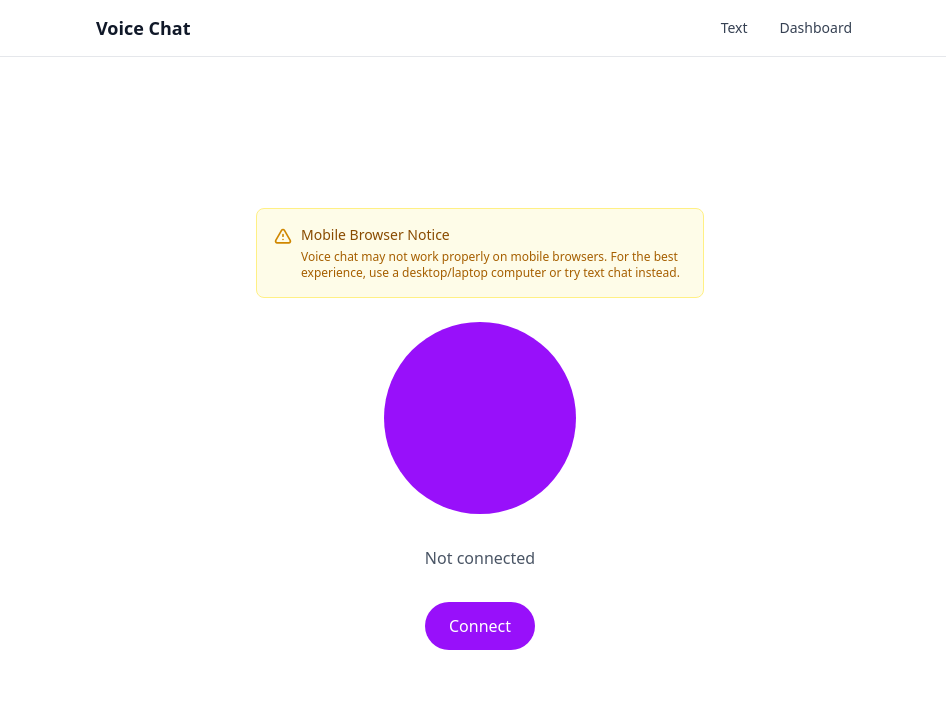
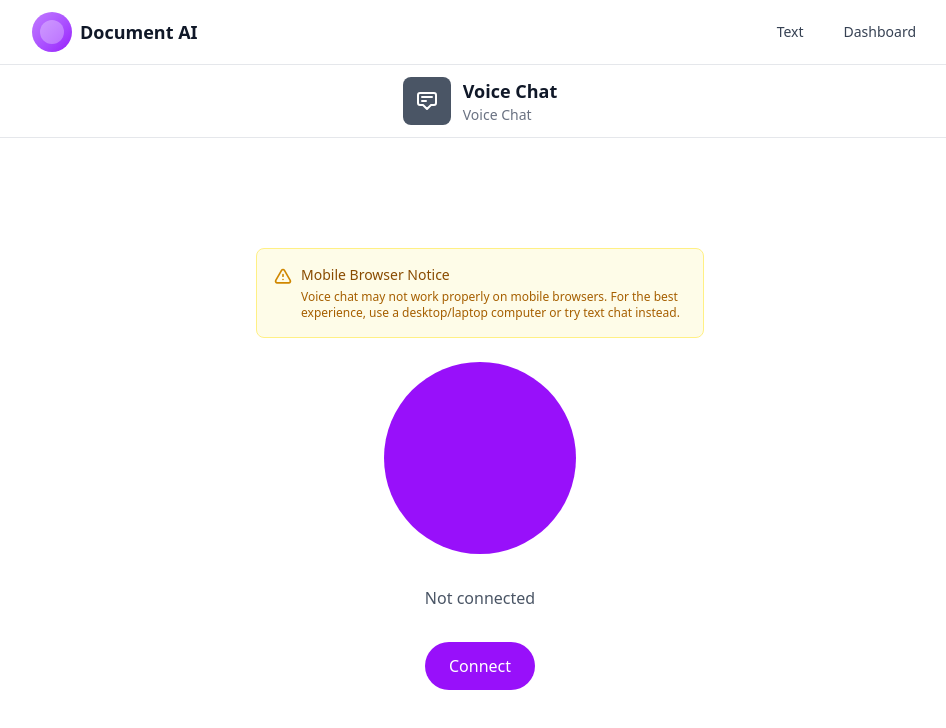
Before and after one commit to cyohan21/ai-document, a Next.js app in the folder client/: page /ai-voice in a window 1280 px wide. Shown: the top 728 px of the page, without its empty margins (160-1106 px from the left). Built offline with nearby package versions, Linux system fonts and the light colour scheme.

Commit message:
added better visibility and context for users

```diff
--- a/client/app/ai-chat/page.tsx
+++ b/client/app/ai-chat/page.tsx
@@ -15,6 +15,23 @@ export default function TestText() {
 
   // Build the voice chat URL with query params
   const voiceChatUrl = `/ai-voice${documentName ? `?documentName=${encodeURIComponent(documentName)}` : ''}`;
+
+  // Get document type from localStorage
+  const [documentType, setDocumentType] = useState<'pdf' | 'youtube' | null>(null);
+
+  useEffect(() => {
+    const currentDocId = localStorage.getItem('currentDocumentId');
+    if (currentDocId) {
+      const documentsStr = localStorage.getItem('documents');
+      if (documentsStr) {
+        const documents = JSON.parse(documentsStr);
+        const currentDoc = documents.find((doc: any) => doc.id === currentDocId);
+        if (currentDoc) {
+          setDocumentType(currentDoc.type);
+        }
+      }
+    }
+  }, []);
 
   const [messages, setMessages] = useState<Message[]>([]);
   const [inputValue, setInputValue] = useState("");
@@ -214,14 +231,14 @@ export default function TestText() {
     <div className="min-h-screen bg-white flex flex-col">
       {/* Header */}
       <div className="border-b border-gray-200 px-3 sm:px-4 py-3">
-        <div className="max-w-3xl mx-auto flex items-center justify-between gap-2">
-          <div className="flex items-center gap-2 sm:gap-3 min-w-0 flex-1">
-            <h1 className="text-base sm:text-lg font-semibold text-gray-900 whitespace-nowrap">Text Chat</h1>
-            {documentName && (
-              <span className="text-xs sm:text-sm text-gray-500 truncate hidden xs:inline">• {documentName}</span>
-            )}
-          </div>
-          <div className="flex items-center gap-1.5 sm:gap-2 flex-shrink-0">
+        <div className="max-w-4xl mx-auto flex items-center justify-between">
+          <a href="/dashboard" className="flex items-center gap-2 hover:opacity-70 transition-opacity flex-shrink-0">
+            <div className="w-8 h-8 sm:w-10 sm:h-10 rounded-full bg-gradient-to-br from-purple-400 to-purple-600 flex items-center justify-center">
+              <div className="w-5 h-5 sm:w-6 sm:h-6 rounded-full bg-white/30"></div>
+            </div>
+            <span className="text-base sm:text-lg font-bold text-gray-900 hidden sm:inline">Document AI</span>
+          </a>
+          <div className="flex items-center gap-3 sm:gap-4 flex-shrink-0">
             <a
               href={voiceChatUrl}
               className="px-2 sm:px-3 py-1.5 text-xs sm:text-sm text-gray-700 hover:bg-gray-100 rounded-lg transition-colors whitespace-nowrap"
@@ -235,6 +252,50 @@ export default function TestText() {
               Dashboard
             </a>
           </div>
+        </div>
+      </div>
+
+      {/* Document Title Bar */}
+      <div className="border-b border-gray-200 px-3 sm:px-4 py-3">
+        <div className="max-w-4xl mx-auto flex justify-center">
+          <a
+            href="/dashboard"
+            className="flex items-center gap-3 hover:opacity-70 transition-opacity"
+          >
+            {documentType ? (
+              <div className={`w-10 h-10 sm:w-12 sm:h-12 rounded-lg flex items-center justify-center flex-shrink-0 ${
+                documentType === 'youtube' ? 'bg-red-600' : 'bg-purple-600'
+              }`}>
+                {documentType === 'youtube' ? (
+                  <svg className="w-5 h-5 sm:w-6 sm:h-6 text-white" fill="currentColor" viewBox="0 0 24 24">
+                    <path d="M23.498 6.186a3.016 3.016 0 0 0-2.122-2.136C19.505 3.545 12 3.545 12 3.545s-7.505 0-9.377.505A3.017 3.017 0 0 0 .502 6.186C0 8.07 0 12 0 12s0 3.93.502 5.814a3.016 3.016 0 0 0 2.122 2.136c1.871.505 9.376.505 9.376.505s7.505 0 9.377-.505a3.015 3.015 0 0 0 2.122-2.136C24 15.93 24 12 24 12s0-3.93-.502-5.814zM9.545 15.568V8.432L15.818 12l-6.273 3.568z"/>
+                  </svg>
+                ) : (
+                  <svg className="w-5 h-5 sm:w-6 sm:h-6 text-white" fill="none" stroke="currentColor" viewBox="0 0 24 24">
+                    <path strokeLinecap="round" strokeLinejoin="round" strokeWidth={2} d="M9 12h6m-6 4h6m2 5H7a2 2 0 01-2-2V5a2 2 0 012-2h5.586a1 1 0 01.707.293l5.414 5.414a1 1 0 01.293.707V19a2 2 0 01-2 2z" />
+                  </svg>
+                )}
+              </div>
+            ) : (
+              <div className="w-10 h-10 sm:w-12 sm:h-12 rounded-lg flex items-center justify-center bg-gray-600 flex-shrink-0">
+                <svg className="w-5 h-5 sm:w-6 sm:h-6 text-white" fill="none" stroke="currentColor" viewBox="0 0 24 24">
+                  <path strokeLinecap="round" strokeLinejoin="round" strokeWidth={2} d="M7 8h10M7 12h4m1 8l-4-4H5a2 2 0 01-2-2V6a2 2 0 012-2h14a2 2 0 012 2v8a2 2 0 01-2 2h-3l-4 4z" />
+                </svg>
+              </div>
+            )}
+            <div className="min-w-0 flex-1">
+              <h1 className="text-base sm:text-lg font-semibold text-gray-900 truncate">
+                {documentName && documentName.length > 65
+                  ? (() => {
+                      const truncated = documentName.substring(0, 65);
+                      const lastSpace = truncated.lastIndexOf(' ');
+                      return (lastSpace > 0 ? truncated.substring(0, lastSpace) : truncated) + '...';
+                    })()
+                  : documentName || 'Text Chat'}
+              </h1>
+              <p className="text-xs sm:text-sm text-gray-500">Text Chat</p>
+            </div>
+          </a>
         </div>
       </div>
 
--- a/client/app/ai-voice/page.tsx
+++ b/client/app/ai-voice/page.tsx
@@ -15,6 +15,23 @@ export default function TestAI() {
 
   // Build the text chat URL with query params
   const textChatUrl = `/ai-chat${documentName ? `?documentName=${encodeURIComponent(documentName)}` : ''}`;
+
+  // Get document type from localStorage
+  const [documentType, setDocumentType] = useState<'pdf' | 'youtube' | null>(null);
+
+  useEffect(() => {
+    const currentDocId = localStorage.getItem('currentDocumentId');
+    if (currentDocId) {
+      const documentsStr = localStorage.getItem('documents');
+      if (documentsStr) {
+        const documents = JSON.parse(documentsStr);
+        const currentDoc = documents.find((doc: any) => doc.id === currentDocId);
+        if (currentDoc) {
+          setDocumentType(currentDoc.type);
+        }
+      }
+    }
+  }, []);
 
   const [messages, setMessages] = useState<Message[]>([]);
   const [inputValue, setInputValue] = useState("");
@@ -528,14 +545,14 @@ export default function TestAI() {
     <div className="min-h-screen bg-white flex flex-col">
       {/* Header */}
       <div className="border-b border-gray-200 px-3 sm:px-4 py-3">
-        <div className="max-w-3xl mx-auto flex items-center justify-between gap-2">
-          <div className="flex items-center gap-2 sm:gap-3 min-w-0 flex-1">
-            <h1 className="text-base sm:text-lg font-semibold text-gray-900 whitespace-nowrap">Voice Chat</h1>
-            {documentName && (
-              <span className="text-xs sm:text-sm text-gray-500 truncate hidden xs:inline">• {documentName}</span>
-            )}
-          </div>
-          <div className="flex items-center gap-1.5 sm:gap-2 flex-shrink-0">
+        <div className="max-w-4xl mx-auto flex items-center justify-between">
+          <a href="/dashboard" className="flex items-center gap-2 hover:opacity-70 transition-opacity flex-shrink-0">
+            <div className="w-8 h-8 sm:w-10 sm:h-10 rounded-full bg-gradient-to-br from-purple-400 to-purple-600 flex items-center justify-center">
+              <div className="w-5 h-5 sm:w-6 sm:h-6 rounded-full bg-white/30"></div>
+            </div>
+            <span className="text-base sm:text-lg font-bold text-gray-900 hidden sm:inline">Document AI</span>
+          </a>
+          <div className="flex items-center gap-3 sm:gap-4 flex-shrink-0">
             <a
               href={textChatUrl}
               className="px-2 sm:px-3 py-1.5 text-xs sm:text-sm text-gray-700 hover:bg-gray-100 rounded-lg transition-colors whitespace-nowrap"
@@ -549,6 +566,50 @@ export default function TestAI() {
               Dashboard
             </a>
           </div>
+        </div>
+      </div>
+
+      {/* Document Title Bar */}
+      <div className="border-b border-gray-200 px-3 sm:px-4 py-3">
+        <div className="max-w-4xl mx-auto flex justify-center">
+          <a
+            href="/dashboard"
+            className="flex items-center gap-3 hover:opacity-70 transition-opacity"
+          >
+            {documentType ? (
+              <div className={`w-10 h-10 sm:w-12 sm:h-12 rounded-lg flex items-center justify-center flex-shrink-0 ${
+                documentType === 'youtube' ? 'bg-red-600' : 'bg-purple-600'
+              }`}>
+                {documentType === 'youtube' ? (
+                  <svg className="w-5 h-5 sm:w-6 sm:h-6 text-white" fill="currentColor" viewBox="0 0 24 24">
+                    <path d="M23.498 6.186a3.016 3.016 0 0 0-2.122-2.136C19.505 3.545 12 3.545 12 3.545s-7.505 0-9.377.505A3.017 3.017 0 0 0 .502 6.186C0 8.07 0 12 0 12s0 3.93.502 5.814a3.016 3.016 0 0 0 2.122 2.136c1.871.505 9.376.505 9.376.505s7.505 0 9.377-.505a3.015 3.015 0 0 0 2.122-2.136C24 15.93 24 12 24 12s0-3.93-.502-5.814zM9.545 15.568V8.432L15.818 12l-6.273 3.568z"/>
+                  </svg>
+                ) : (
+                  <svg className="w-5 h-5 sm:w-6 sm:h-6 text-white" fill="none" stroke="currentColor" viewBox="0 0 24 24">
+                    <path strokeLinecap="round" strokeLinejoin="round" strokeWidth={2} d="M9 12h6m-6 4h6m2 5H7a2 2 0 01-2-2V5a2 2 0 012-2h5.586a1 1 0 01.707.293l5.414 5.414a1 1 0 01.293.707V19a2 2 0 01-2 2z" />
+                  </svg>
+                )}
+              </div>
+            ) : (
+              <div className="w-10 h-10 sm:w-12 sm:h-12 rounded-lg flex items-center justify-center bg-gray-600 flex-shrink-0">
+                <svg className="w-5 h-5 sm:w-6 sm:h-6 text-white" fill="none" stroke="currentColor" viewBox="0 0 24 24">
+                  <path strokeLinecap="round" strokeLinejoin="round" strokeWidth={2} d="M7 8h10M7 12h4m1 8l-4-4H5a2 2 0 01-2-2V6a2 2 0 012-2h14a2 2 0 012 2v8a2 2 0 01-2 2h-3l-4 4z" />
+                </svg>
+              </div>
+            )}
+            <div className="min-w-0 flex-1">
+              <h1 className="text-base sm:text-lg font-semibold text-gray-900 truncate">
+                {documentName && documentName.length > 65
+                  ? (() => {
+                      const truncated = documentName.substring(0, 65);
+                      const lastSpace = truncated.lastIndexOf(' ');
+                      return (lastSpace > 0 ? truncated.substring(0, lastSpace) : truncated) + '...';
+                    })()
+                  : documentName || 'Voice Chat'}
+              </h1>
+              <p className="text-xs sm:text-sm text-gray-500">Voice Chat</p>
+            </div>
+          </a>
         </div>
       </div>
 
--- a/client/app/dashboard/hooks/useDocuments.ts
+++ b/client/app/dashboard/hooks/useDocuments.ts
@@ -253,7 +253,19 @@ export function useDocuments() {
       router.push("/preview");
     } catch (error) {
       console.error('YouTube upload error:', error);
-      alert("Failed to process YouTube video: " + (error instanceof Error ? error.message : "Unknown error"));
+
+      // Provide user-friendly error messages
+      const errorMessage = error instanceof Error ? error.message : "Unknown error";
+
+      if (errorMessage.includes('duration') || errorMessage.includes('exceeds') || errorMessage.includes('too long')) {
+        alert("Video is too long. Videos must be less than 30 minutes.");
+      } else if (errorMessage.includes('No transcript')) {
+        alert("No transcript available for this video.");
+      } else if (errorMessage.includes('Invalid YouTube URL')) {
+        alert("Invalid YouTube URL. Please check the URL and try again.");
+      } else {
+        alert("Failed to process YouTube video. Please try again.");
+      }
     }
   };
 
--- a/client/app/page.tsx
+++ b/client/app/page.tsx
@@ -1,6 +1,16 @@
 "use client";
 
+import { useEffect } from "react";
+import { useRouter } from "next/navigation";
+
 export default function Home() {
+  const router = useRouter();
+
+  // Automatically redirect to dashboard
+  useEffect(() => {
+    router.push('/dashboard');
+  }, [router]);
+
   return (
     <div className="min-h-screen bg-white">
       {/* Navigation */}
```
